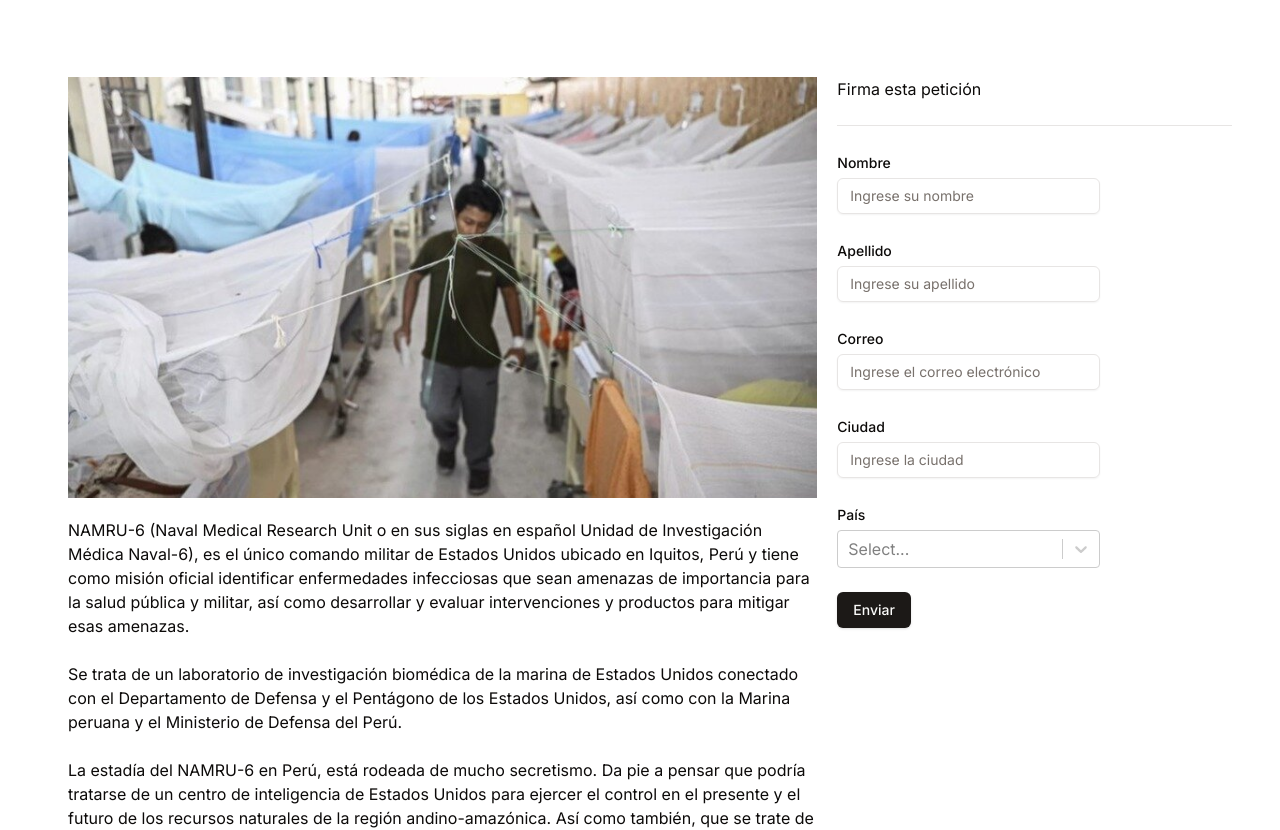
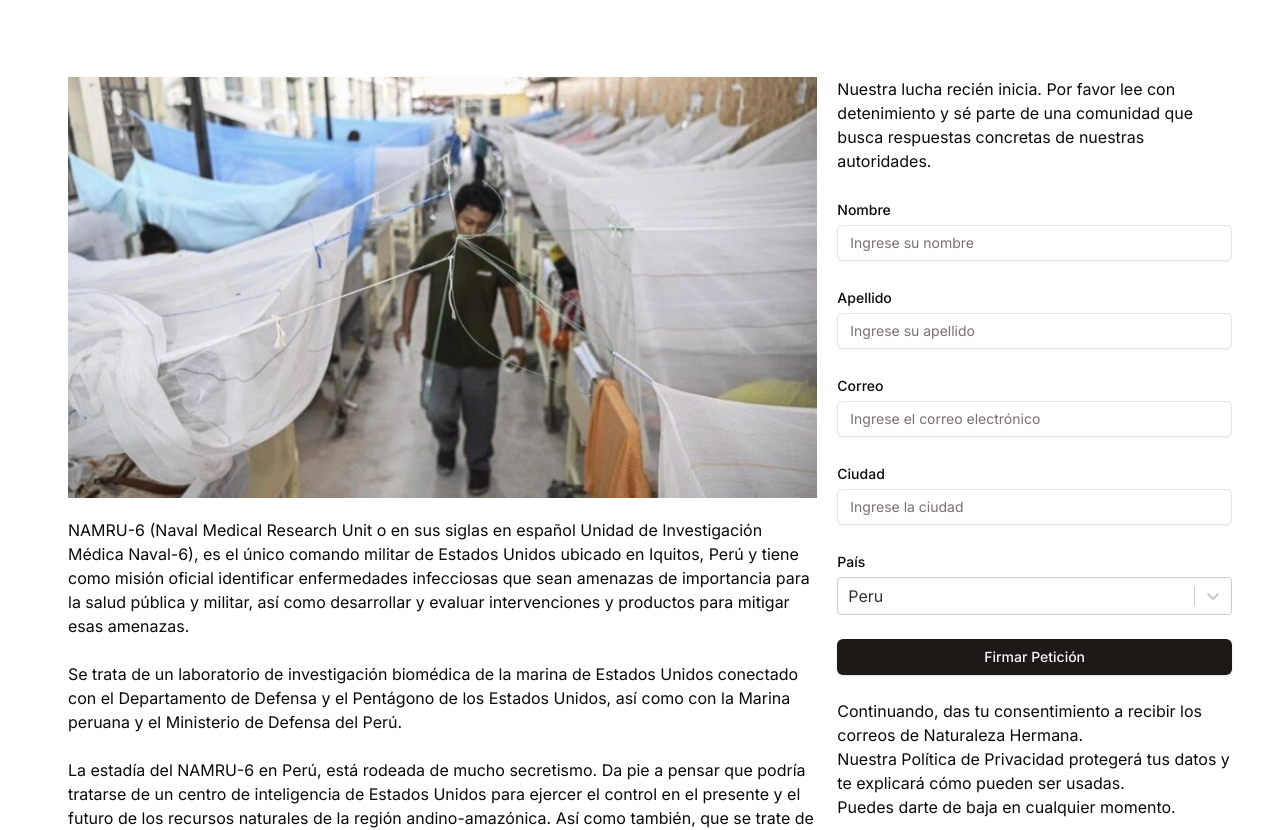
Before and after one commit to jonico22/naturaleza, a Next.js app: page /unete-a-nuestra-lucha/estadia-del-biolaboratorio-americano-namru-6-en-iquitos-peru in a window 1280 px wide. Shown: the part 320-1150 px from the top of the page. Built offline with nearby package versions, Linux system fonts and the light colour scheme.

Commit message:
feat: add countries

```diff
--- a/package.json
+++ b/package.json
@@ -24,6 +24,7 @@
     "react": "^18",
     "react-dom": "^18",
     "react-hook-form": "^7.51.0",
+    "react-select": "^5.8.0",
     "tailwind-merge": "^2.2.1",
     "tailwindcss-animate": "^1.0.7",
     "zod": "^3.22.4"
--- a/src/app/unete-a-nuestra-lucha/estadia-del-biolaboratorio-americano-namru-6-en-iquitos-peru/formRequest.tsx
+++ b/src/app/unete-a-nuestra-lucha/estadia-del-biolaboratorio-americano-namru-6-en-iquitos-peru/formRequest.tsx
@@ -14,9 +14,15 @@ import {
   FormMessage,
 } from "@/components/ui/form"
 import { Input } from "@/components/ui/input"
-import Select from 'react-select';
+import Select, { ValueType } from 'react-select';
 
 import { useEffect, useState } from "react"
+
+const countrySchema = z.object({
+  label: z.string(),
+  value: z.string(),
+});
+type Countries = z.infer<typeof countrySchema>;
 
 const FormSchema = z.object({
   names: z.string().min(2, {
@@ -31,45 +37,38 @@ const FormSchema = z.object({
   city: z.string().min(2, {
     message: "La ciudad debe tener al menos 2 caracteres.",
   }),
-  country: z.string().min(2, {
-    message: "El país debe tener al menos 2 caracteres.",
-  }),
+  country: countrySchema.optional(),
 })
 
 
 
 export const FormRequest = ({options}:any)=> {
   // eslint-disable-next-line react-hooks/rules-of-hooks
+  const [items, setItems] = useState<ValueType<typeof options[0], true>>();
   const form = useForm<z.infer<typeof FormSchema>>({
     resolver: zodResolver(FormSchema),
     defaultValues: {
       names: "",
       lastname: "",
       email: "",
-      city:""
+      city:"",
+      country:{
+        label: "Peru",
+        value: "Peru"
+      }
     },
   })
 
   function onSubmit(data: z.infer<typeof FormSchema>) {
     console.log(data)
   }
-  const changeHandler = (value:any) => {
-    console.log(value)
+  const changeHandler = (selections: ValueType<typeof options[0], true>) => {
+    console.log(selections)
   }
-  const countrySchema = z.object({
-    label: z.string(),
-    value: z.string(),
-  });
-  type Countries = z.infer<typeof countrySchema>;
-  type TSelectOption = {
-    value: string;
-    label: string;
-};
-
 
   return (
     <Form {...form}>
-    <form onSubmit={form.handleSubmit(onSubmit)} className="w-2/3 space-y-6">
+    <form onSubmit={form.handleSubmit(onSubmit)} className="w-full space-y-6">
       <FormField
         control={form.control}
         name="names"
@@ -125,17 +124,17 @@ export const FormRequest = ({options}:any)=> {
       <FormField
         control={form.control}
         name="country"
-        render={({ field }) => (
+        render={({  field}) => (
           <FormItem>
             <FormLabel>País</FormLabel>
             <FormControl>
-              <Select options={options} {...field} value={''} onChange={changeHandler}/>
+              <Select options={options}  {...field}  />
             </FormControl>
             <FormMessage />
           </FormItem>
         )}
       />
-      <Button type="submit">Enviar</Button>
+      <Button type="submit" className="w-full">Firmar Petición</Button>
     </form>
   </Form>
   )
--- a/src/app/unete-a-nuestra-lucha/estadia-del-biolaboratorio-americano-namru-6-en-iquitos-peru/page.tsx
+++ b/src/app/unete-a-nuestra-lucha/estadia-del-biolaboratorio-americano-namru-6-en-iquitos-peru/page.tsx
@@ -86,11 +86,13 @@ export default async function Page() {
           </div>
         </div>
         <div className="py-5 PX-5">
-          <h2>Firma esta petición</h2>
-          <br/>
-          <Separator orientation="horizontal" />
+          <p>Nuestra lucha recién inicia. Por favor lee con detenimiento y sé parte de una comunidad que busca respuestas concretas de nuestras autoridades.</p>
           <br/>
           <FormRequest options={posts}/>
+          <br />
+          <p>Continuando, das tu consentimiento a recibir los correos de Naturaleza Hermana.</p>
+          <p>Nuestra <a href="" target="_blank"> Política de Privacidad</a> protegerá tus datos y te explicará cómo pueden ser usadas. </p>
+          <p>Puedes darte de baja en cualquier momento.</p>
         </div>
       </div>
     </div>
```
Also changed, not shown: 1 other file (tests, documents, lock files or other folders).
